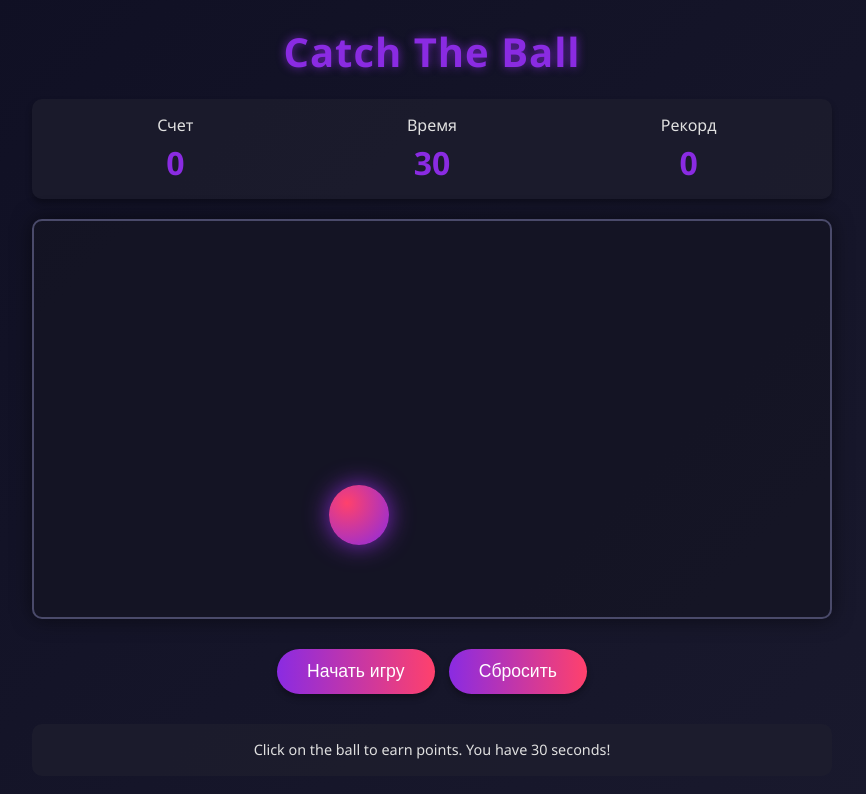
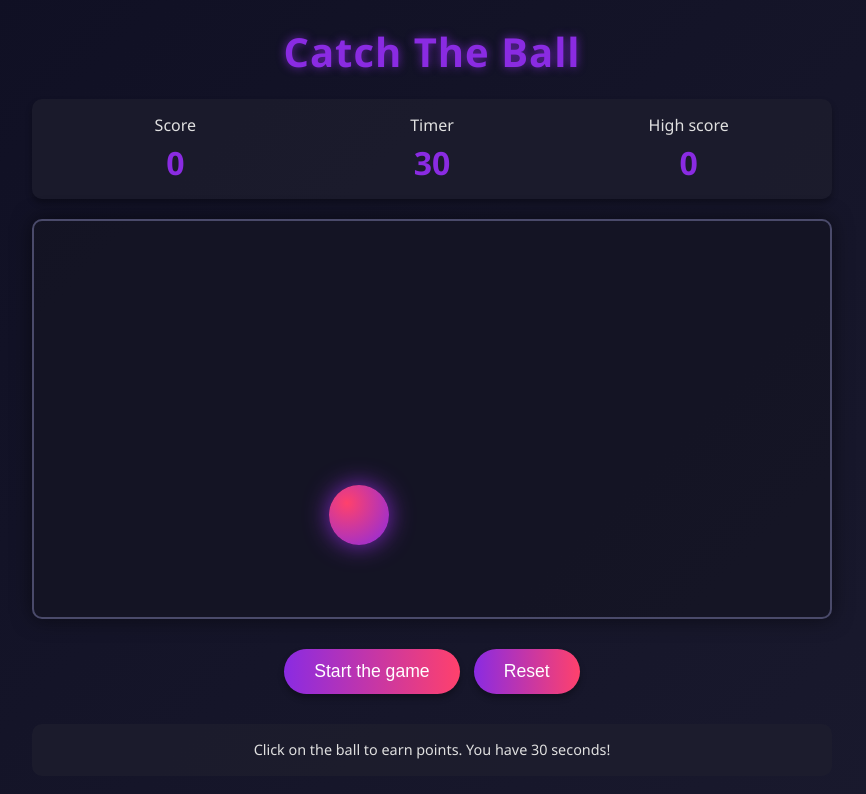
Before and after one commit to rndax/Catch-The-Ball, a plain HTML site: page index.html in a window 1280 px wide. Shown: the whole page, without its empty margins (208-1074 px from the left). Drawn offline with Linux system fonts and the light colour scheme.

Commit message:
Translation fixes

```diff
--- a/index.html
+++ b/index.html
@@ -133,15 +133,15 @@
 
         <div class="stats">
             <div class="stat-box">
-                <div>Счет</div>
+                <div>Score</div>
                 <div id="score" class="stat-value">0</div>
             </div>
             <div class="stat-box">
-                <div>Время</div>
+                <div>Timer</div>
                 <div id="timer" class="stat-value">30</div>
             </div>
             <div class="stat-box">
-                <div>Рекорд</div>
+                <div>High score</div>
                 <div id="high-score" class="stat-value">0</div>
             </div>
         </div>
@@ -151,8 +151,8 @@
         </div>
 
         <div>
-            <button onclick="startGame()">Начать игру</button>
-            <button onclick="resetGame()">Сбросить</button>
+            <button onclick="startGame()">Start the game</button>
+            <button onclick="resetGame()">Reset</button>
         </div>
 
         <div class="instructions">
```
